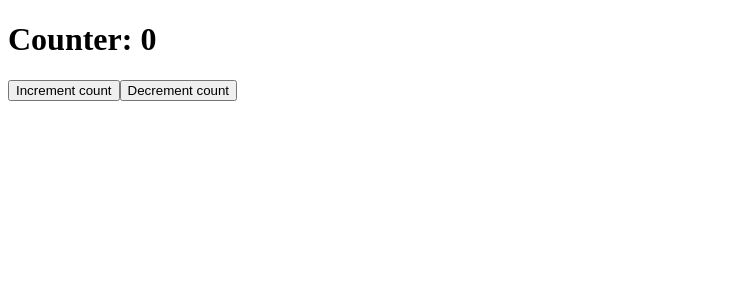
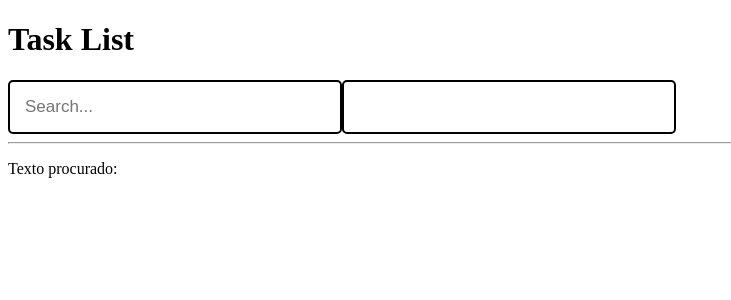
Before and after one commit to matheus-paulino/reactjs-basic-concepts, a React (Create React App) app: page / in a window 1280 px wide. Shown: the top 300 px of the page, without its empty margins (0-731 px from the left). Built offline with nearby package versions, Linux system fonts and the light colour scheme.

Commit message:
exchange data between components

```diff
--- a/src/App.js
+++ b/src/App.js
@@ -6,6 +6,7 @@ import UseState from './useState'
 import UseStateForInput from "./useStateForInput";
 import ConditionalDisplay from './ConditionalDisplay'
 import UseEffectComponent from "./useEffectComponent";
+import TaskList from "./TaskList";
 
 function App() {
   return (
@@ -14,10 +15,10 @@ function App() {
       <StyledComponents />
       <UseState />
       <UseStateForInput />
-
       <ConditionalDisplay />
+      <UseEffectComponent  />
       */}
-      <UseEffectComponent  />
+      <TaskList />
     </>
   );
 }
--- /dev/null
+++ b/src/TaskList.js
@@ -0,0 +1,25 @@
+import React, { useState } from "react";
+import SearchBox from "./components/SearchBox";
+
+function TaskList() {
+  const [searchText, setSearchText] = useState("");
+
+  function handleSearchInput(InputText) {
+    setSearchText(InputText);
+  }
+
+  return (
+    <>
+      <h1>Task List</h1>
+      <SearchBox
+        defaultPlaceholder="Search..."
+        onChangeText={handleSearchInput}
+      />
+      <SearchBox defaultPlaceholder={searchText} />
+      <hr />
+      <p>Texto procurado: {searchText}</p>
+    </>
+  );
+}
+
+export default TaskList;
--- /dev/null
+++ b/src/components/SearchBox.js
@@ -0,0 +1,31 @@
+import React, { useState, useEffect } from "react";
+import styled from "styled-components";
+
+const InputText = styled.input`
+  border: 2px solid #000;
+  border-radius: 5px;
+  padding: 15px;
+  font-size: 17px;
+  width: 300px;
+`;
+
+function SearchBox(props) {
+  const [text, setText] = useState("");
+
+  useEffect(() => {
+    if (props.onChangeText) {
+      props.onChangeText(text);
+    }
+  }, [props, text]);
+
+  return (
+    <InputText
+      type="text"
+      value={text}
+      onChange={(e) => setText(e.target.value)}
+      placeholder={props.defaultPlaceholder ?? "Palavra-chave"}
+    />
+  );
+}
+
+export default SearchBox;
```
